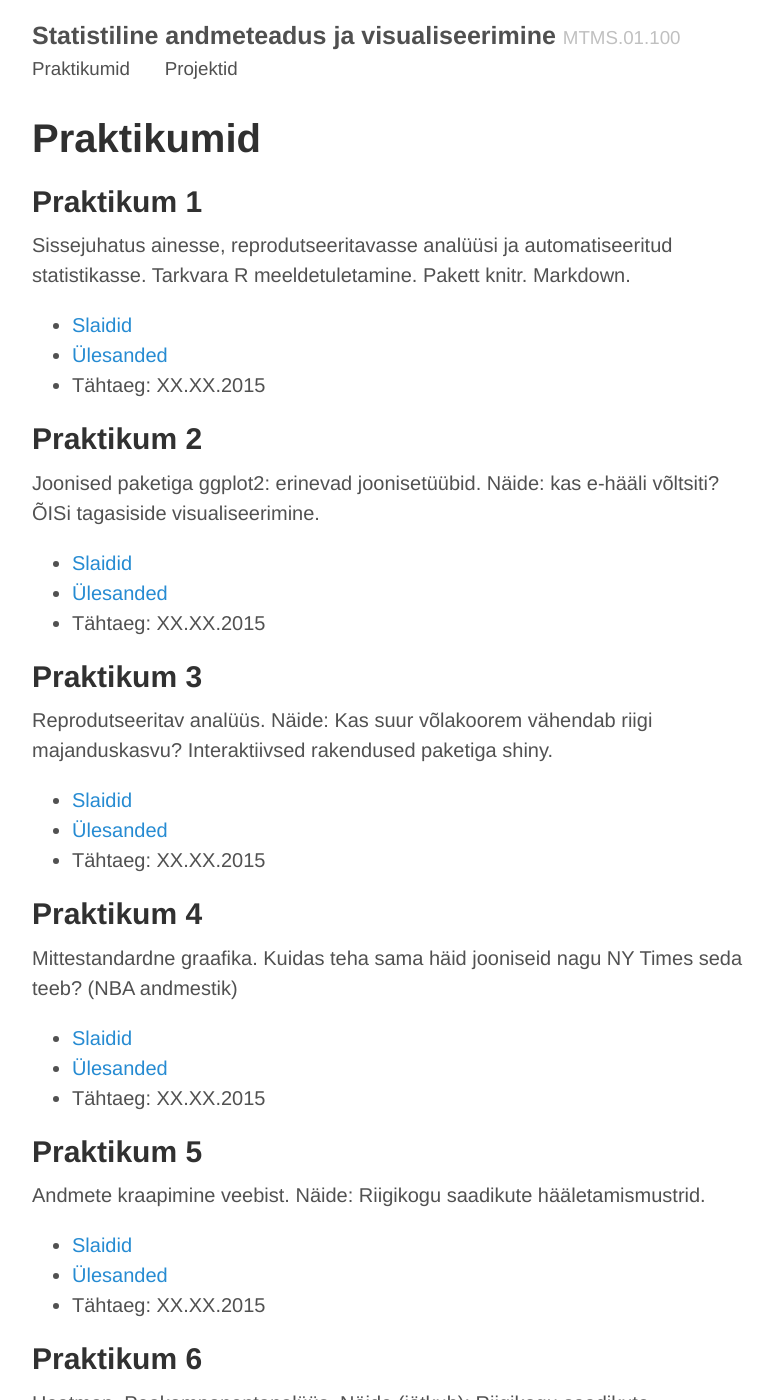
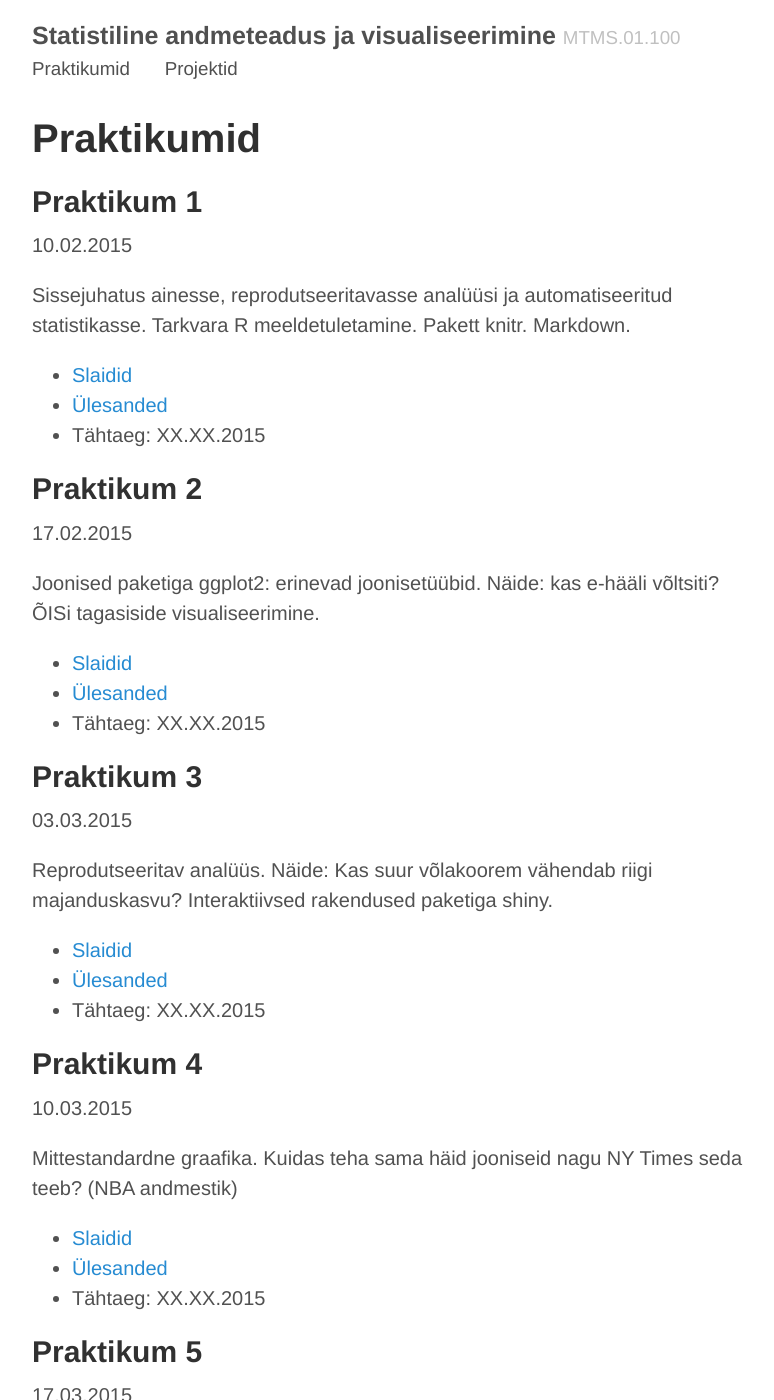
Before and after one commit to andmeteadus/2015, a Jekyll site: the page built from praktikumid.md, in a window 1280 px wide and 1400 px high. Shown: the whole window, without its empty margins (248-1022 px from the left). Built offline with Jekyll 4.4.1, drawn with Linux system fonts in a browser that asks for light colours; some of the changed text lies outside the part shown.

Commit message:
Added dates

```diff
--- a/praktikumid.md
+++ b/praktikumid.md
@@ -4,6 +4,8 @@ title: Praktikumid
 ---
 
 ## Praktikum 1
+
+10.02.2015
 
 Sissejuhatus ainesse, reprodutseeritavasse analüüsi ja automatiseeritud statistikasse. Tarkvara R meeldetuletamine. Pakett knitr. Markdown.
 
@@ -13,6 +15,8 @@ Sissejuhatus ainesse, reprodutseeritavasse analüüsi ja automatiseeritud statis
 
 ## Praktikum 2
 
+17.02.2015
+
 Joonised paketiga ggplot2: erinevad joonisetüübid. Näide: kas e-hääli võltsiti? ÕISi tagasiside visualiseerimine.
 
 * [Slaidid](https://)
@@ -20,6 +24,8 @@ Joonised paketiga ggplot2: erinevad joonisetüübid. Näide: kas e-hääli võlt
 * Tähtaeg: XX.XX.2015
 
 ## Praktikum 3
+
+03.03.2015
 
 Reprodutseeritav analüüs. Näide: Kas suur võlakoorem vähendab riigi majanduskasvu? Interaktiivsed rakendused paketiga shiny.
 
@@ -29,6 +35,8 @@ Reprodutseeritav analüüs. Näide: Kas suur võlakoorem vähendab riigi majandu
 
 ## Praktikum 4
 
+10.03.2015
+
 Mittestandardne graafika. Kuidas teha sama häid jooniseid nagu NY Times seda teeb? (NBA andmestik)
 
 * [Slaidid](https://)
@@ -36,6 +44,8 @@ Mittestandardne graafika. Kuidas teha sama häid jooniseid nagu NY Times seda te
 * Tähtaeg: XX.XX.2015
 
 ## Praktikum 5
+
+17.03.2015
 
 Andmete kraapimine veebist. Näide: Riigikogu saadikute hääletamismustrid.
 
@@ -45,6 +55,8 @@ Andmete kraapimine veebist. Näide: Riigikogu saadikute hääletamismustrid.
 
 ## Praktikum 6
 
+24.03.2015
+
 Heatmap. Peakomponentanalüüs. Näide (jätkub): Riigikogu saadikute hääletamismustrid. Käsitsi kirjutatud numbrite andmestik.
 
 * [Slaidid](https://)
@@ -52,6 +64,8 @@ Heatmap. Peakomponentanalüüs. Näide (jätkub): Riigikogu saadikute hääletam
 * Tähtaeg: XX.XX.2015
 
 ## Praktikum 7
+
+31.03.2015
 
 Doping ja statistika. Statistiline test. Näide: ühe dopingujuhtumi analüüs.
 
@@ -61,6 +75,8 @@ Doping ja statistika. Statistiline test. Näide: ühe dopingujuhtumi analüüs.
 
 ## Praktikum 8
 
+7.04.2015
+
 Mitmese testimise probleem. Näide: biomarkerid ja statistika (ehk kuidas ennustada surma).
 
 * [Slaidid](https://)
@@ -69,6 +85,8 @@ Mitmese testimise probleem. Näide: biomarkerid ja statistika (ehk kuidas ennust
 
 ## Praktikum 9
 
+14.04.2015
+
 Külalisesineja: Krista Fischer. Küsimused dopingujuhtumi ning biomarkerite teema kohta. Kokkuvõte ainest.
 
 * [Slaidid](https://)
```
